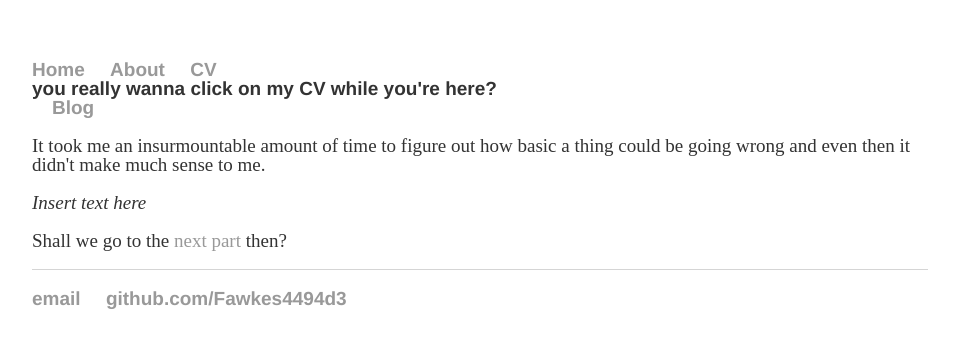
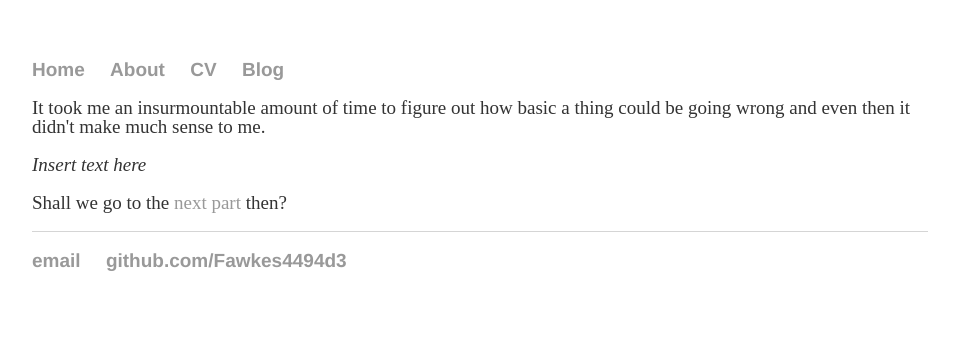
Before and after one commit to Fawkes4494d3/Fawkes4494d3.github.io, a Jekyll site: the page himars/3e2aa62395aba393f738f8caa175d9f62496b6ca/index.html, which Jekyll copies as it is, in a window 1280 px wide. Shown: the top 348 px of the page, without its empty margins (160-1119 px from the left). Built offline with Jekyll 4.4.1, drawn with Linux system fonts in a browser that asks for light colours.

Commit message:
Update index.html

```diff
--- a/himars/3e2aa62395aba393f738f8caa175d9f62496b6ca/index.html
+++ b/himars/3e2aa62395aba393f738f8caa175d9f62496b6ca/index.html
@@ -6,11 +6,12 @@
 			<link rel="stylesheet" type="text/css" href="/css/main.css">
 			<style>
 				div.ponder{
-				background-color: white;
-			}
-			span:hover + div.ponder{
-				display: block;
-			}
+					background-color: white;
+					display: none;
+				}
+				span:hover + div.ponder{
+					display: block;
+				}
 			</style>
 		</head>
 		<body>
@@ -18,9 +19,7 @@
 	    		<ul>
 	        		<li><a href="/">Home</a></li>
 		        	<li><a href="/about">About</a></li>
-				<li> <span> <a class="hide.text" href="/blog/bloop1.html">CV</a> </span>
-				     <div class="ponder"> you really wanna click on my CV while you're here? </div>
-				     </li>
+				<li class="hide.text"> <span> <a class="hide.text" href="/blog/bloop1.html">CV</a> </span> <div class="ponder"> Why?! ;_; </div></li>
 	        		<li><a href="/blog">Blog</a></li>
 				<li class="hide.text"><a class="hide-text" href="/himars">HiMars</a></li>
 	    		</ul>
```
